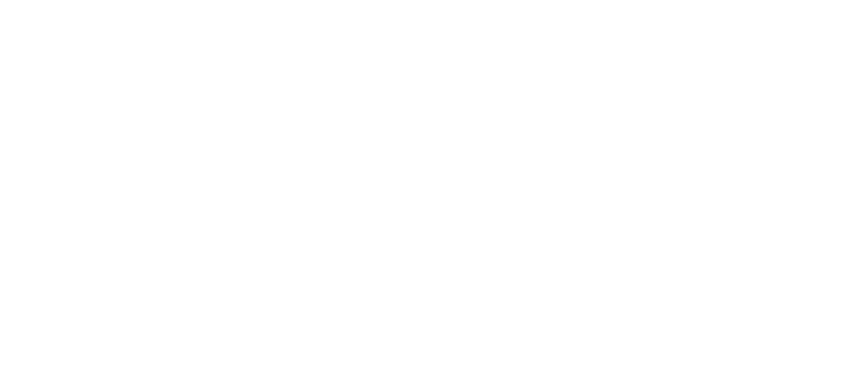
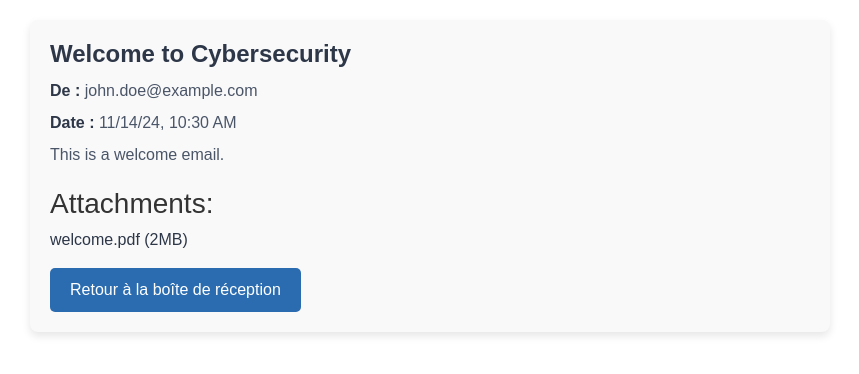
Before and after one commit to TibOwO/CyberGameFront, an Angular app: page /game/email/1 in a window 1280 px wide. Before the commit this address led to /. Shown: the top 374 px of the page, without its empty margins (210-1069 px from the left). Built offline with nearby package versions, Linux system fonts and the light colour scheme.

Commit message:
Ajout de la page de mail unique

```diff
--- a/package.json
+++ b/package.json
@@ -19,6 +19,7 @@
     "@angular/platform-browser-dynamic": "^18.0.0",
     "@angular/router": "^18.0.0",
     "bootstrap": "^5.3.3",
+    "cyber-game": "file:",
     "rxjs": "~7.8.0",
     "tslib": "^2.3.0",
     "zone.js": "~0.14.3"
--- a/src/app/app.routes.ts
+++ b/src/app/app.routes.ts
@@ -6,6 +6,7 @@
 import { AuthGuard } from './auth/auth.guard'; // Adaptez ce chemin si nécessaire
 import { EmailAppComponent } from './game/email-app/email-app.component'; // Adaptez ce chemin si nécessaire
 import { VerifMailComponent } from './auth/register/verif-mail/verif-mail.component';
+import { UniqueEmailComponent } from './game/email-app/unique-email/unique-email.component'; // Adaptez ce chemin si nécessaire
 
 export const routes: Routes = [
     { path: 'auth/login', component: LoginComponent },
@@ -13,6 +14,8 @@
     { path: '', component: HomeComponent},
     { path: 'game', component: GameComponent, canActivate: [AuthGuard] },  // Protect game page
     { path: 'game/email-app', component: EmailAppComponent, canActivate: [AuthGuard] },  // Protect email-app page
-    { path: 'auth/register/verifmail', component: VerifMailComponent}
+    { path: 'auth/register/verifmail', component: VerifMailComponent},
+    { path: 'game/email/:emailId', component: UniqueEmailComponent, canActivate: [AuthGuard] }
+
 
 ];
--- a/src/app/game/email-app/email-app.component.html
+++ b/src/app/game/email-app/email-app.component.html
@@ -7,7 +7,7 @@
         <p class="email-date">{{ email.date | date: 'short' }}</p>
       </div>
       <h3 class="email-subject">{{ email.subject }}</h3>
-      <p class="email-content">{{ email.content | slice:0:100 }}...</p>
+      <p class="email-content">{{ email.content | slice:0:100 }}...</p> <!-- Limite le texte à 100 caractères -->
     </li>
   </ul>
   <button (click)="returnToDesk()" class="btn btn-primary">Retour au bureau</button>
--- /dev/null
+++ b/src/app/game/email-app/unique-email/unique-email.component.css
@@ -0,0 +1,100 @@
+/* Conteneur principal pour l'email */
+.email-details {
+    font-family: 'Arial', sans-serif;
+    max-width: 800px;
+    margin: 20px auto;
+    padding: 20px;
+    background-color: #f9f9f9;
+    border-radius: 8px;
+    box-shadow: 0 4px 8px rgba(0, 0, 0, 0.1);
+    color: #333;
+  }
+
+  /* Conteneur du détail de l'email */
+  .email-details-container {
+    margin-bottom: 20px;
+  }
+
+  /* Titre du sujet de l'email */
+  .email-details h2 {
+    font-size: 24px;
+    font-weight: bold;
+    color: #2d3748;
+    margin-bottom: 10px;
+  }
+
+  /* Détails de l'expéditeur et de la date */
+  .email-details p {
+    font-size: 16px;
+    color: #4a5568;
+    margin: 8px 0;
+  }
+
+  /* Mise en gras de l'expéditeur et de la date */
+  .email-details strong {
+    color: #2d3748;
+  }
+
+  /* Section du contenu de l'email */
+  .email-details p.content {
+    font-size: 18px;
+    line-height: 1.6;
+    color: #2d3748;
+    margin-bottom: 20px;
+    white-space: pre-wrap; /* Gère le retour à la ligne dans le contenu */
+  }
+
+  /* Style pour le message de chargement */
+  .email-details p.loading {
+    font-size: 18px;
+    text-align: center;
+    color: #a0aec0;
+    font-style: italic;
+  }
+
+  /* Section des pièces jointes */
+  .email-details .attachments {
+    margin-top: 20px;
+    padding: 10px;
+    background-color: #edf2f7;
+    border-radius: 8px;
+    border: 1px solid #e2e8f0;
+  }
+
+  .email-details .attachments h3 {
+    font-size: 20px;
+    color: #2d3748;
+    margin-bottom: 10px;
+  }
+
+  /* Liste des pièces jointes */
+  .email-details ul {
+    list-style: none;
+    padding-left: 0;
+  }
+
+  .email-details li {
+    font-size: 16px;
+    color: #2d3748;
+    margin: 5px 0;
+  }
+
+  /* Style du bouton de retour */
+  .email-details button {
+    background-color: #2b6cb0;
+    color: white;
+    padding: 10px 20px;
+    font-size: 16px;
+    border: none;
+    border-radius: 5px;
+    cursor: pointer;
+    transition: background-color 0.3s ease;
+  }
+
+  .email-details button:hover {
+    background-color: #2c5282;
+  }
+
+  .email-details button:focus {
+    outline: none;
+  }
--- /dev/null
+++ b/src/app/game/email-app/unique-email/unique-email.component.html
@@ -0,0 +1,20 @@
+<div class="email-details">
+  <div *ngIf="email" class="email-details-container">
+    <h2>{{ email.subject }}</h2>
+    <p><strong>De :</strong> {{ email.sender }}</p>
+    <p><strong>Date :</strong> {{ email.date | date: 'short' }}</p>
+    <p>{{ email.content }}</p>
+  </div>
+  <p *ngIf="!email">Chargement de l'email...</p>
+
+  <div *ngIf="email && email.attachments.length > 0">
+    <h3>Attachments:</h3>
+    <ul>
+      <li *ngFor="let attachment of email.attachments">
+        {{ attachment.filename }} ({{ attachment.size }})
+      </li>
+    </ul>
+  </div>
+
+  <button (click)="returnToInbox()" class="btn btn-secondary">Retour à la boîte de réception</button>
+</div>
--- /dev/null
+++ b/src/app/game/email-app/unique-email/unique-email.component.ts
@@ -0,0 +1,37 @@
+import { Component } from '@angular/core';
+import { ActivatedRoute } from '@angular/router';
+import { EmailService, Email } from '../../email.service';
+import { Router } from '@angular/router';
+import { CommonModule, DatePipe } from '@angular/common';
+
+@Component({
+  selector: 'app-unique-email',
+  standalone: true,
+  templateUrl: './unique-email.component.html',
+  styleUrls: ['./unique-email.component.css'],
+  imports: [DatePipe, CommonModule]
+})
+export class UniqueEmailComponent {
+  email?: Email;
+
+  constructor(
+    private emailService: EmailService,
+    private route: ActivatedRoute,
+    private router: Router
+  ) {}
+
+  ngOnInit(): void {
+    const emailId = this.route.snapshot.paramMap.get('emailId');
+
+    console.log(emailId);
+    if (emailId) {
+      this.emailService.getEmailById(parseInt(emailId)).subscribe((email) => {
+        this.email = email;
+      });
+    }
+  }
+
+  returnToInbox() {
+    this.router.navigate(['/game/email-app']);
+  }
+}
--- a/src/app/game/email.service.ts
+++ b/src/app/game/email.service.ts
@@ -7,27 +7,57 @@
   subject: string;
   content: string;
   date: string;
+  attachments: Array<{ filename: string; size: string; type: string }>;
+  read: boolean;
+  important: boolean;
 }
 
 @Injectable({
   providedIn: 'root'
 })
 export class EmailService {
-  getEmailById(emailId: string) {
-    throw new Error('Method not implemented.');
-  }
+
+  // Simuler une liste d'emails détaillés
+  private emails: Email[] = [
+    {
+      id: 1,
+      sender: 'john.doe@example.com',
+      subject: 'Welcome to Cybersecurity ',
+      content: 'This is a welcome email.',
+      date: '2024-11-14T10:30:00',
+      attachments: [{ filename: 'welcome.pdf', size: '2MB', type: 'application/pdf' }],
+      read: false,
+      important: true
+    },
+    {
+      id: 2,
+      sender: 'phishing@example.com',
+      subject: 'Urgent: Your account is at risk!',
+      content: 'Please click the link to secure your account.',
+      date: '2024-11-13T15:20:00',
+      attachments: [],
+      read: true,
+      important: false
+    }
+    // Ajouter plus d'emails pour le test
+  ];
 
   constructor() { }
 
-  // Simuler quelques emails
-  private emails: Email[] = [
-    { id: 1, sender: 'john.doe@example.com', subject: 'Welcome to Cybersecurity Game', content: 'This is a welcome email.', date: '2024-11-14' },
-    { id: 2, sender: 'phishing@example.com', subject: 'Urgent: Your account is at risk!', content: 'Please click the link to secure your account.', date: '2024-11-13' },
-    { id: 3, sender: 'security@example.com', subject: 'Security Tips', content: 'Here are some tips to keep your account safe.', date: '2024-11-12' },
-  ];
-
-  // Récupérer la liste des emails
+  // Récupérer la liste de tous les emails
   getEmails(): Observable<Email[]> {
     return of(this.emails);
   }
+
+  // Récupérer un email par son ID
+  getEmailById(emailId: number): Observable<Email | undefined> {
+    const email = this.emails.find(email => email.id === emailId);
+    if (!email) {
+      console.error(`Email with ID ${emailId} not found`);
+    } else {
+      console.log(email);
+    }
+    console.log(email);
+    return of(email);
+  }
 }
--- a/src/app/game/game-routing.module.ts
+++ b/src/app/game/game-routing.module.ts
@@ -6,6 +6,7 @@
 import { RegisterComponent } from '../auth/register/register.component';
 import { GameComponent } from './game.component';
 import { AuthGuard } from '../auth/auth.guard';
+import { UniqueEmailComponent } from './email-app/unique-email/unique-email.component';
 
 const routes: Routes = [
   { path: '', component: HomeComponent },
@@ -13,6 +14,7 @@
   { path: 'register', component: RegisterComponent },
   { path: 'game', component: GameComponent, canActivate: [AuthGuard] },
   { path: 'game/email-app', component: GameComponent, canActivate: [AuthGuard] },
+  { path: 'game/email/:id', component: UniqueEmailComponent, canActivate: [AuthGuard] }
 ];
 
 @NgModule({
```
Also changed, not shown: 2 other files (tests, documents, lock files or other folders).
